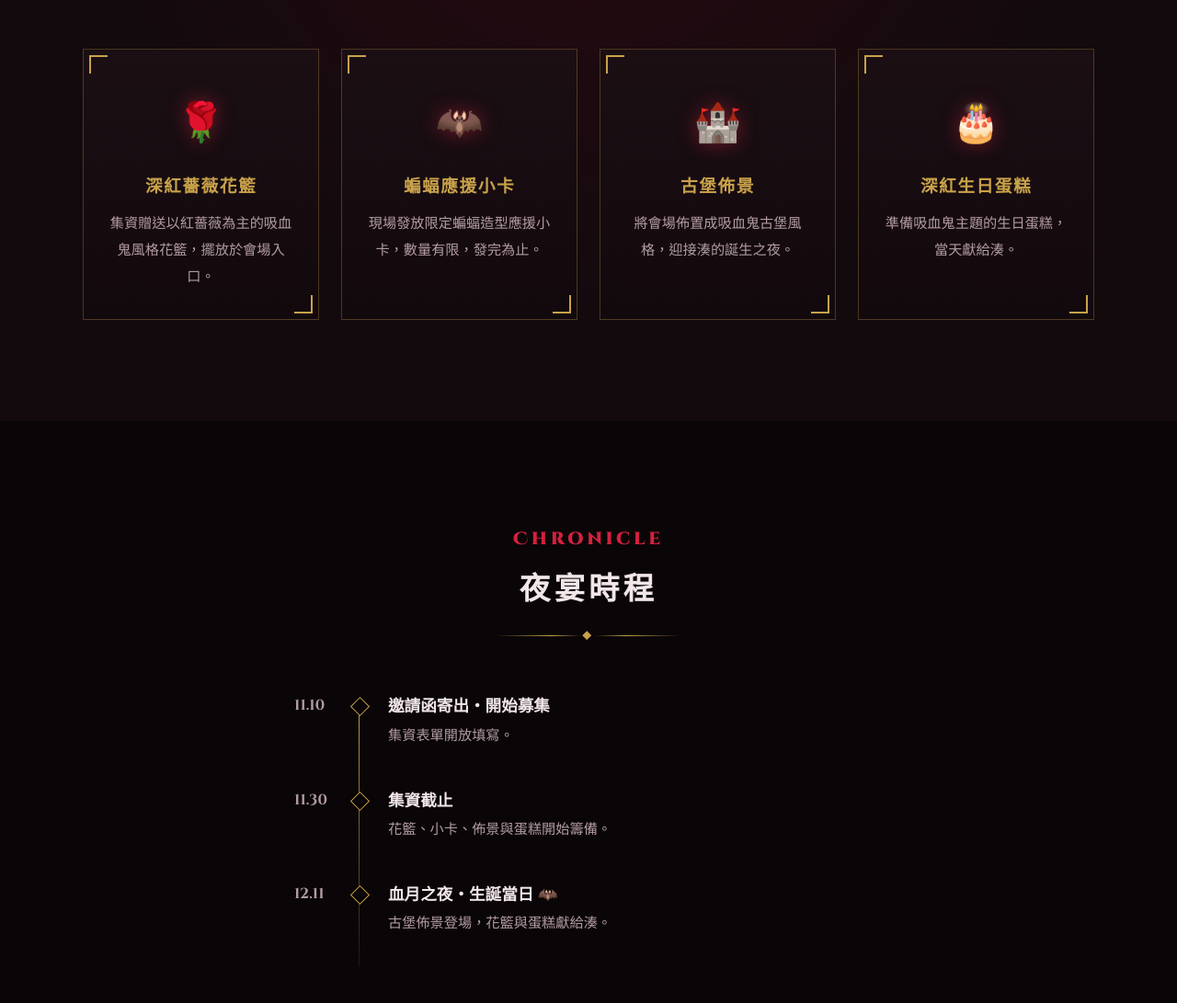
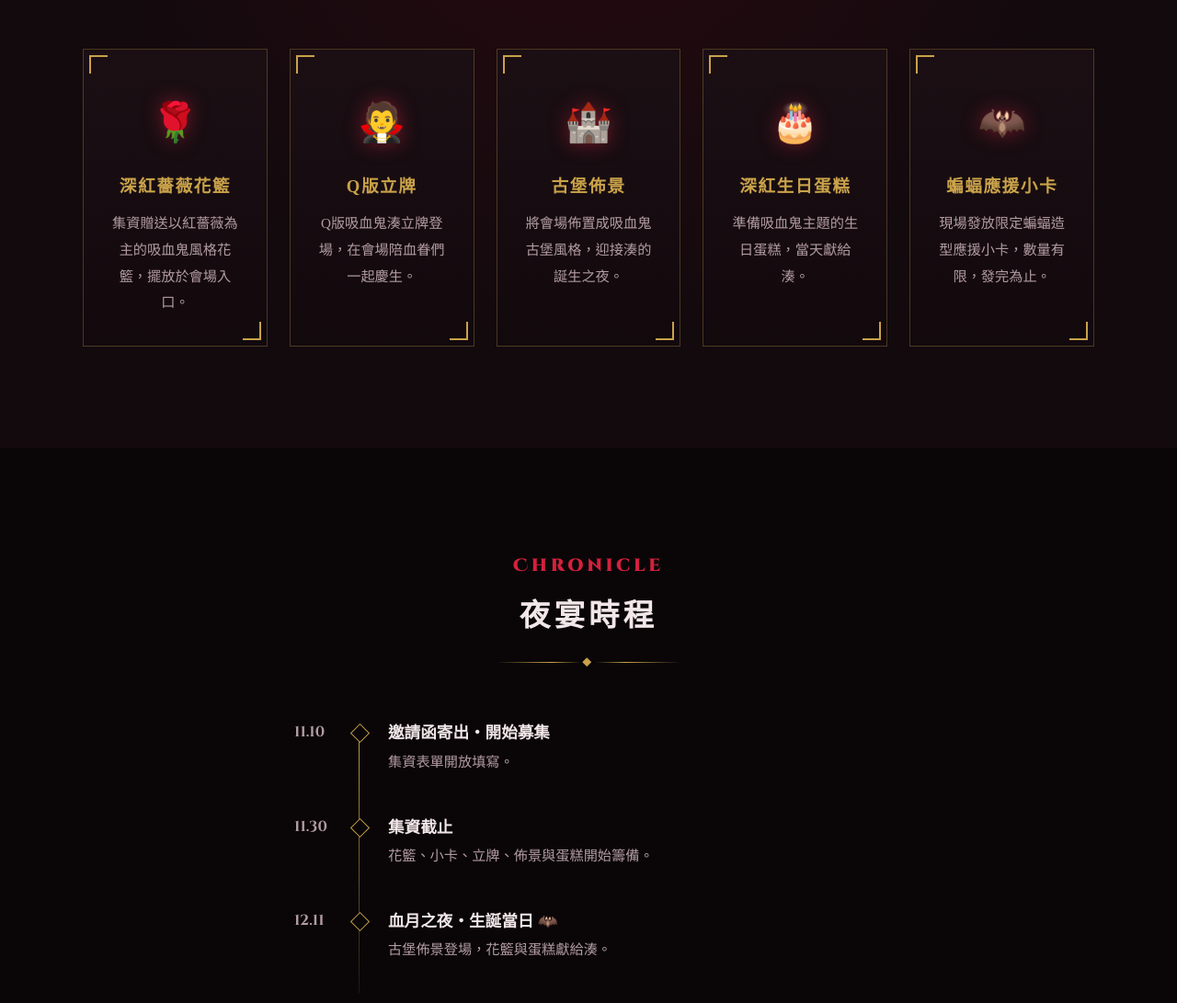
Before and after one commit to CHITEN0108/minato-2026, a plain HTML site: page index.html in a window 1280 px wide. Shown: the part 2068-3159 px from the top of the page at 92% size. Drawn offline with Linux system fonts and the light colour scheme.

Commit message:
Add files via upload

```diff
--- a/css/style.css
+++ b/css/style.css
@@ -343,7 +343,7 @@ body.is-loading .hero__inner > * { opacity: 0; transform: translateY(24px); }
 /* ---------- 應援內容 ---------- */
 .cards {
   display: grid; gap: 24px;
-  grid-template-columns: repeat(auto-fit, minmax(220px, 1fr));
+  grid-template-columns: repeat(auto-fit, minmax(190px, 1fr));
 }
 .card {
   position: relative;
--- a/index.html
+++ b/index.html
@@ -9,7 +9,8 @@
   <!-- 分享到社群時顯示的資訊（圖片放好後改路徑） -->
   <meta property="og:title" content="鬼塚湊 2026生誕祭">
   <meta property="og:description" content="2026.12.11 吸血鬼的誕生之夜，誠摯邀請你出席。">
-  <meta property="og:image" content="img/og.jpg">
+  <meta property="og:url" content="https://chiten0108.github.io/minato-2026/">
+  <meta property="og:image" content="https://chiten0108.github.io/minato-2026/img/og.jpg">
   <meta name="twitter:card" content="summary_large_image">
 
   <link rel="preconnect" href="https://fonts.googleapis.com">
@@ -110,9 +111,9 @@
           <p>集資贈送以紅薔薇為主的吸血鬼風格花籃，擺放於會場入口。</p>
         </article>
         <article class="card">
-          <div class="card__icon">🦇</div>
-          <h3>蝙蝠應援小卡</h3>
-          <p>現場發放限定蝙蝠造型應援小卡，數量有限，發完為止。</p>
+          <div class="card__icon">🧛</div>
+          <h3>Q版立牌</h3>
+          <p>Q版吸血鬼湊立牌登場，在會場陪血眷們一起慶生。</p>
         </article>
         <article class="card">
           <div class="card__icon">🏰</div>
@@ -123,6 +124,11 @@
           <div class="card__icon">🎂</div>
           <h3>深紅生日蛋糕</h3>
           <p>準備吸血鬼主題的生日蛋糕，當天獻給湊。</p>
+        </article>
+        <article class="card">
+          <div class="card__icon">🦇</div>
+          <h3>蝙蝠應援小卡</h3>
+          <p>現場發放限定蝙蝠造型應援小卡，數量有限，發完為止。</p>
         </article>
       </div>
     </div>
@@ -139,7 +145,7 @@
         </li>
         <li class="timeline__item" data-date="2026-11-30">
           <time>11.30</time>
-          <div><h3>集資截止</h3><p>花籃、小卡、佈景與蛋糕開始籌備。</p></div>
+          <div><h3>集資截止</h3><p>花籃、小卡、立牌、佈景與蛋糕開始籌備。</p></div>
         </li>
         <li class="timeline__item" data-date="2026-12-11">
           <time>12.11</time>
```
